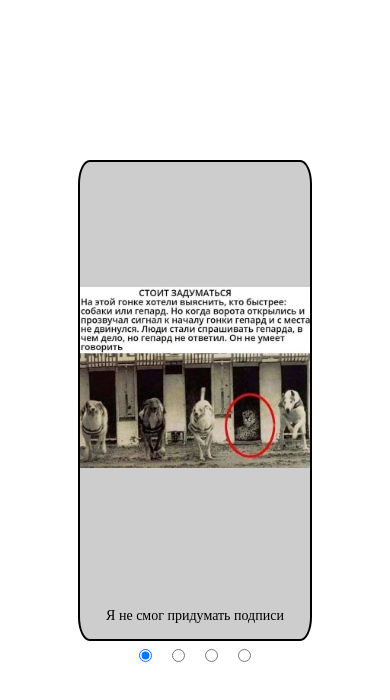
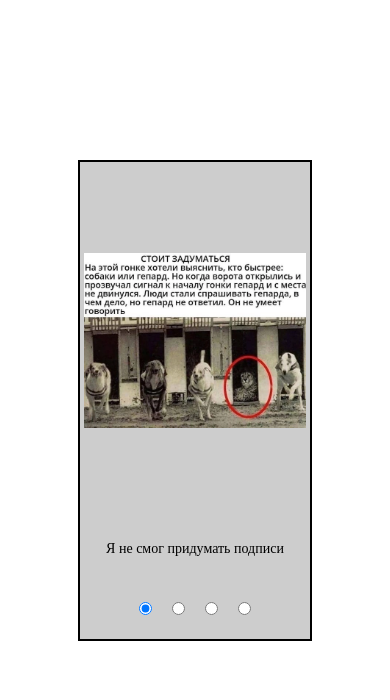
Before and after one commit to beenar-0/css-meme-slider, a plain HTML site: page index.html in a window 390 px wide. Drawn offline with Linux system fonts and the light colour scheme.

Commit message:
feat: add mobile design (Tue, May 17, 2022 09:47:37 PM)

```diff
--- a/index.html
+++ b/index.html
@@ -2,7 +2,7 @@
 <html lang="en">
 <head>
     <meta charset="UTF-8">
-    <title>Title</title>
+    <title>Memes</title>
     <link rel="stylesheet" href="./style.css">
 </head>
 <body>
--- a/style.css
+++ b/style.css
@@ -83,7 +83,7 @@ body {
 }
 
 .wrapper {
-    border-radius: 5%;
+    padding: 1vw;
     border: 2px solid black;
     width: 60%;
     height: 60%;
@@ -127,7 +127,6 @@ body {
 }
 
 .meme {
-    border-radius: 5%;
     background-size: contain;
     background-position: center;
     background-repeat: no-repeat;
@@ -163,8 +162,9 @@ body {
 .title__container {
     order: 2;
     display: flex;
-    width: 100%;
+    width: 30%;
     height: 10%;
+    margin-right: auto;
 }
 
 .title {
@@ -197,3 +197,14 @@ body {
     flex-basis: 100%;
     font-size: 14px;
 }
+
+
+@media (max-width: 700px) {
+    .meme__container{
+        height: 70%;
+    }
+
+    .title__container{
+        width: 100%;
+    }
+}
```
